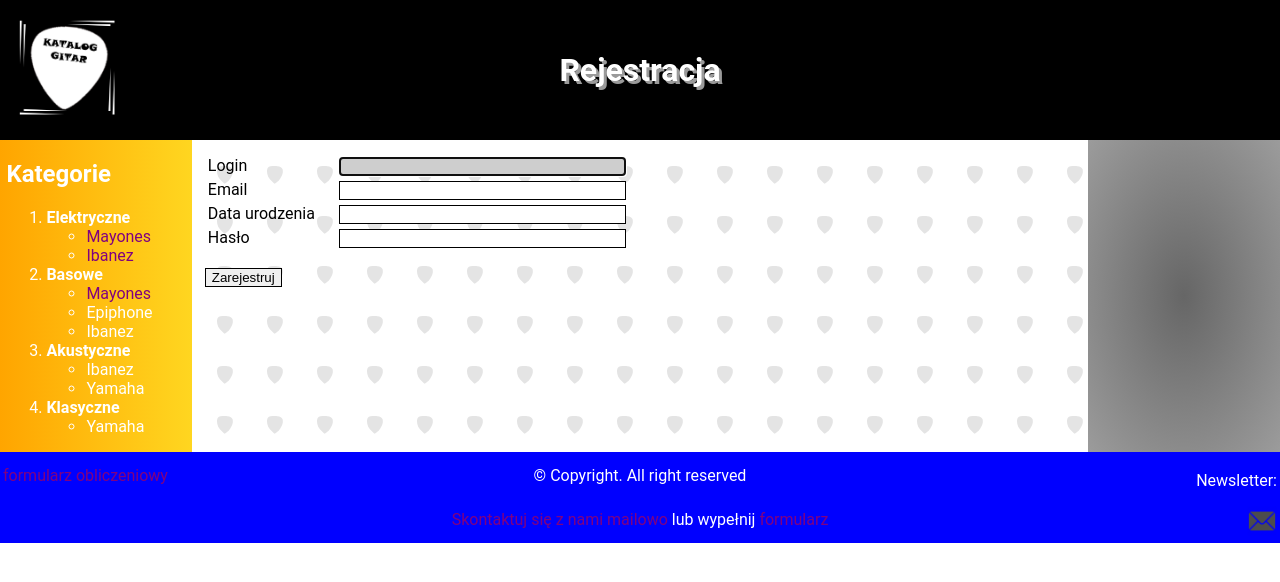
After one commit to alekaro/web_lab_project, a PHP site: page /registration-form.php in a window 1280 px wide. The commit adds this page. Shown: the top 582 px of the page. Run offline with PHP 8.4, Linux system fonts and the light colour scheme.

Commit message:
some stuff from php_3
Myślę, że większa połowa trzeciej listy (zresztą jest wykreślone co już mamy na liście). Ogólnie to zostało tylko dopracować skrypt rejestracji

```diff
--- a/index.html
+++ b/index.html
@@ -26,6 +26,7 @@
                         <h1 class="center">Katalog gitarowy</h1>
 
                         <td class="d3">
+                            <a href="registration-form.php">Zarejestruj się</a>
                         </td>
                 </tr>
             </table>
--- a/kalkulator.php
+++ b/kalkulator.php
@@ -10,7 +10,7 @@
 
 
 <?php include('styledefinitions.php'); ?>
-
+ <script src = "kalkulator.js"></script>
 
 </head>
 
--- /dev/null
+++ b/registration-form.php
@@ -0,0 +1,213 @@
+<?php
+session_start();
+?>
+
+<!DOCTYPE HTML>
+<html lang="pl">
+
+<head>
+    <meta charset="utf-8" />
+    <title>Katalog gitar</title>
+    <meta name="description" content="Największy katalog gitarowy na świecie. Mayones, Yamaha, Epiphone, Ibanez i wiele wiele innch." />
+    <meta name="keywords" content="gitara,gitary,yamaha,katalog,mayones" />
+    <meta http-equiv="X-UA-Compatible" content="IE=edge" />
+
+    <link rel="stylesheet" href="styles.css" type="text/css" />
+
+</head>
+
+<body>
+
+    <div id="container">
+        <div id="header">
+            <table class="t1">
+                <tr>
+                    <td class="d1">
+                        <a href="index.html"><img class="logo" height="100" width="100" src="./img/logo.png" alt="Powrót do strony głównej" /></a>
+                    </td>
+                    <td class="d2">
+                        <?php
+
+                        if (!isset($_SESSION['login'])) {
+                            echo '<h1 class="center">Rejestracja</h1>';
+                        } else {
+                            echo '<h1 class="center">Edycja danych</h1>';
+                        }
+                        ?>
+                    <td class="d3">
+                    </td>
+                </tr>
+            </table>
+        </div>
+        <div id="main-row">
+            <div id="mr-left" class="xxx">
+                <h2>Kategorie</h2>
+                <nav>
+                    <ol>
+                        <li><strong>Elektryczne </strong><br />
+                            <ul>
+                                <li><a href="e-mayones.html">Mayones</a></li>
+                                <li><a href="e-ibanez.html">Ibanez</a></li>
+                            </ul>
+                        </li>
+                        <li><strong>Basowe</strong><br />
+                            <ul>
+                                <li><a href="b-mayones.html">Mayones</a></li>
+                                <li>Epiphone</li>
+                                <li>Ibanez</li>
+                            </ul>
+                        </li>
+                        <li><strong>Akustyczne</strong><br />
+                            <ul>
+                                <li>Ibanez</li>
+                                <li>Yamaha</li>
+                            </ul>
+                        </li>
+                        <li><strong>Klasyczne</strong><br />
+                            <ul>
+                                <li>Yamaha</li>
+                            </ul>
+                        </li>
+                    </ol>
+                </nav>
+            </div>
+
+
+            <div id="mr-center" class="xxx">
+                <?php
+                $zalogowany = False;
+
+                $iserror = False;
+                $bdateerror = False;
+                $error = "";
+
+                $login = isset($_POST["user-login"]) ? $_POST["user-login"] : "";
+                $email = isset($_POST["user-mail"]) ? $_POST["user-mail"] : "";
+                $bdate = isset($_POST["user-bdate"]) ? $_POST["user-bdate"] : "";
+                $haslo = isset($_POST["user-passwd"]) ? $_POST["user-passwd"] : "";
+
+
+
+                if (isset($_SESSION["login"])) {
+                    $zalogowany = True;
+                }
+                if (isset($_POST["submit"])) {
+
+                    if (!preg_match("/^[0-9]{4}-[0-9]{2}-[0-9]{2}$/", $bdate)) {
+                        $bdateerror = True;
+                        $iserror = true;
+                    } // end if
+
+                    if ($login == "") $iserror = True;
+
+                    if ($email == "") $iserror = True;
+
+                    if ($haslo == "") $iserror = True;
+
+                    $query = "INSERT INTO users " .
+                        "( login, email, bdate, haslo ) " .
+                        "VALUES ( '$login', '$email', '$bdate', '$haslo')";
+
+                    if ($iserror) {
+                        if ($bdateerror) $error = '<p style="color: red;">Data urodzenia musi być w formacie 0000-00-00 </p>';
+                        else $error = '<p style="color: red;">Wszystkie pola muszą być wypełnione!</p>';
+                    } else {
+                        // Connect to MySQL
+                        if (!($database = mysqli_connect("localhost", "root", "", "userList"))) {
+                            die("<p>Could not connect to database</p>");
+                        }
+
+                        // execute query in database
+                        if (!($result = mysqli_query($database, $query))) {
+                            print("<p>Could not execute query!</p>");
+                            die(mysqli_error($database));
+                        }
+
+                        $error = '<p style="color: green;"> Rejestracja przebiegła pomyślnie </p>';
+                    }
+                }
+                ?>
+                <form method="post" action="" autocomplete="off">
+                    <table class="t1">
+                        <tr>
+                            <td class="d1">
+                                <label>Login</label>
+                            </td>
+                            <td>
+                                <?php
+                                echo '<input name="user-login" type="text" size="33"' . ($zalogowany ? 'value="' . $login . '"' : '') . '  autofocus>';
+                                ?>
+                            </td>
+                        </tr>
+                        <tr>
+                            <td class="d1">
+                                <label>Email</label>
+                            </td>
+                            <td>
+                                <?php
+                                echo '<input name="user-mail" type="text" size="33"' . ($zalogowany ? 'value="' . $email . '"' : '') . '>';
+                                ?>
+                            </td>
+                        </tr>
+                        <tr>
+                            <td class="d1">
+                                <label>Data urodzenia</label>
+                            </td>
+                            <td>
+                                <?php
+                                echo '<input name="user-bdate" type="text" size="33"' . ($zalogowany ? 'value="' . $bdate . '"' : '') . '>';
+                                ?>
+                            </td>
+                        </tr>
+                        <tr>
+                            <td class="d1">
+                                <label>Hasło</label>
+                            </td>
+                            <td>
+                                <?php
+                                echo '<input name="user-passwd" type="text" size="33"' . ($zalogowany ? 'value="' . $haslo . '"' : '') . '>';
+                                ?>
+                            </td>
+                        </tr>
+                    </table>
+
+                    <p>
+                        <input type="submit" name="submit" value="Zarejestruj">
+                        </input>
+                    </p>
+                    <span><?php echo $error; ?></span>
+                </form>
+            </div>
+
+
+            <div id="mr-right" class="xxx">
+
+            </div>
+        </div>
+        <footer>
+            <table class="t1">
+                <tr>
+                    <td class="d1">
+                        <a href="liczbowy-formularz.php">formularz obliczeniowy</a>
+                    </td>
+                    <td class="d2">
+                        &copy; Copyright. All right reserved
+                    <td rowspan="2" class="d3">
+                        <p>Newsletter:</p>
+                        <a href="newsletter.html"><img src="img/newsletter.png" height="30" width="30" alt="Newsletter" /></a>
+                    </td>
+                </tr>
+                <tr>
+                    <td class="d1">
+                    </td>
+                    <td class="d2">
+                        <a href="mailto:kataloggitarowy@katag.com">Skontaktuj się z nami mailowo</a> lub wypełnij <a href="formularz.html">formularz</a>
+                </tr>
+            </table>
+        </footer>
+
+    </div>
+
+</body>
+
+</html>
--- a/sandbox.php
+++ b/sandbox.php
@@ -38,8 +38,8 @@ if (!isset($_SESSION['login'])) {
                         <h1 id="main-header" class="center">[main-header] SANDBOX STRONY GŁÓWNEJ</h1>
 
                     <td class="d3">
-                    <?php
-                            echo '<p style="color: white;font-size: 40px;">'.$_SESSION['login'].'</p>';
+                        <?php
+                        echo '<p style="color: white;font-size: 40px;">' . $_SESSION['login'] . '</p>';
                         ?>
                     </td>
                 </tr>
```
Also changed, not shown: login-logic.php (+16 -5 lines), 1 other file.
